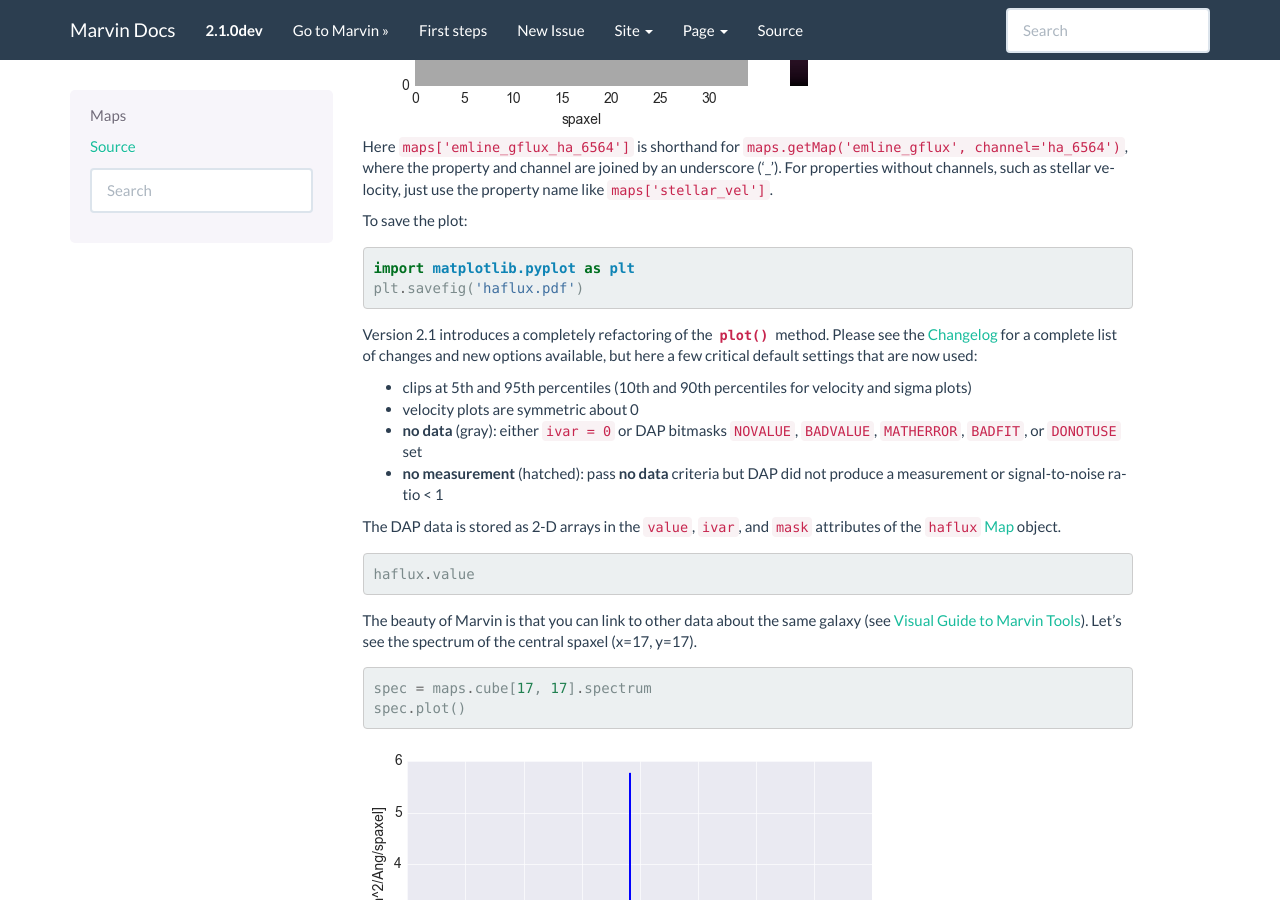
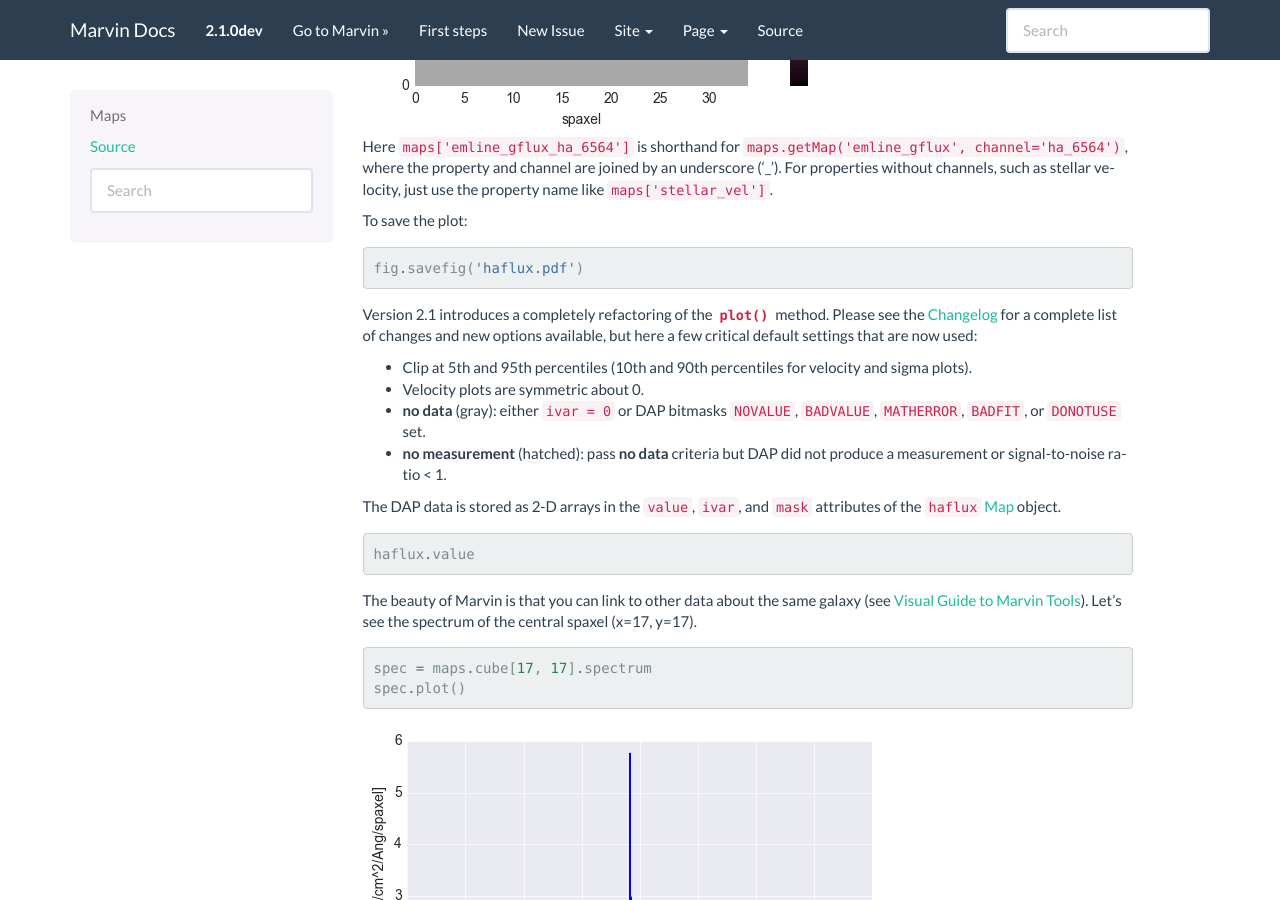
Before and after one commit to sdss/marvin, a Sphinx documentation site: the page built from docs/sphinx/tools/maps.rst, in a window 1280 px wide and 900 px high, scrolled down 607 px. Built offline with Sphinx 7.4.7, drawn with Linux system fonts in a browser that asks for light colours; pages that are not in the unit, such as notebooks, are missing from menus; the version number is read from the project's files by our own code.

Commit message:
minor maps docs edits

```diff
--- a/docs/sphinx/tools/maps.rst
+++ b/docs/sphinx/tools/maps.rst
@@ -20,15 +20,18 @@
 
 ::
 
-    import matplotlib.pyplot as plt
-    plt.savefig('haflux.pdf')
+    fig.savefig('haflux.pdf')
 
 Version 2.1 introduces a completely refactoring of the :meth:`~marvin.tools.map.Map.plot` method. Please see the `Changelog <https://github.com/sdss/marvin/blob/master/CHANGELOG.md>`_ for a complete list of changes and new options available, but here a few critical default settings that are now used:
 
-* clips at 5th and 95th percentiles (10th and 90th percentiles for velocity and sigma plots)
-* velocity plots are symmetric about 0
-* **no data** (gray): either ``ivar = 0`` or DAP bitmasks ``NOVALUE``, ``BADVALUE``, ``MATHERROR``, ``BADFIT``, or ``DONOTUSE`` set
-* **no measurement** (hatched): pass **no data** criteria but DAP did not produce a measurement or  signal-to-noise ratio < 1
+* Clip at 5th and 95th percentiles (10th and 90th percentiles for velocity and sigma plots).
+* Velocity plots are symmetric about 0.
+* **no data** (gray): either ``ivar = 0`` or DAP bitmasks ``NOVALUE``, ``BADVALUE``, ``MATHERROR``, ``BADFIT``, or ``DONOTUSE`` set.
+* **no measurement** (hatched): pass **no data** criteria but DAP did not produce a measurement or  signal-to-noise ratio < 1.
+
+
+
+
 
 The DAP data is stored as 2-D arrays in the ``value``, ``ivar``, and ``mask`` attributes of the ``haflux`` :ref:`marvin-tools-map` object.
 
```
